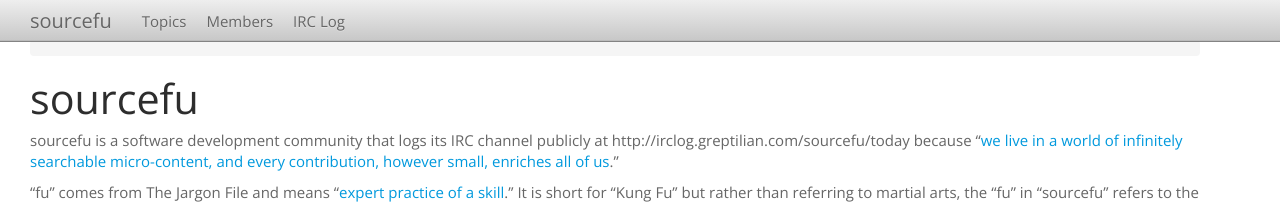
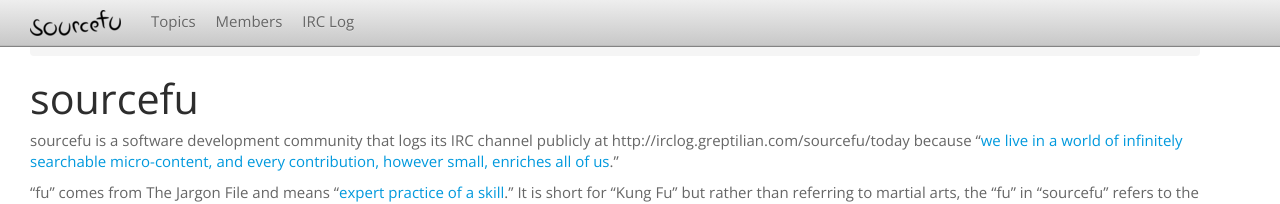
Before and after one commit to sourcefu/sourcefu.github.com, a Jekyll site: the page built from index.md, in a window 1280 px wide and 900 px high. Shown: the top 204 px of the window. Built offline with Jekyll 4.4.1, drawn with Linux system fonts in a browser that asks for light colours; Markdown is read by kramdown in place of the engine named in the settings.

Commit message:
add sourcefu logo

```diff
--- a/_layouts/default.html
+++ b/_layouts/default.html
@@ -21,7 +21,7 @@
             <span class="icon-bar"></span>
             <span class="icon-bar"></span>
           </a>
-          <a class="brand" href="/">sourcefu</a>
+          <a class="brand" href="/"><img src="/img/sourcefu-navbar.png" alt="sourcefu logo"/></a>
           <div class="nav-collapse">
             <ul class="nav">
               <li><a href="/topics">Topics</a></li>
```
Also changed, not shown: index.md (+2 -0 lines), img/sourcefu-navbar.png (added), img/sourcefu-s.svg (added), img/sourcefu.svg (added).
